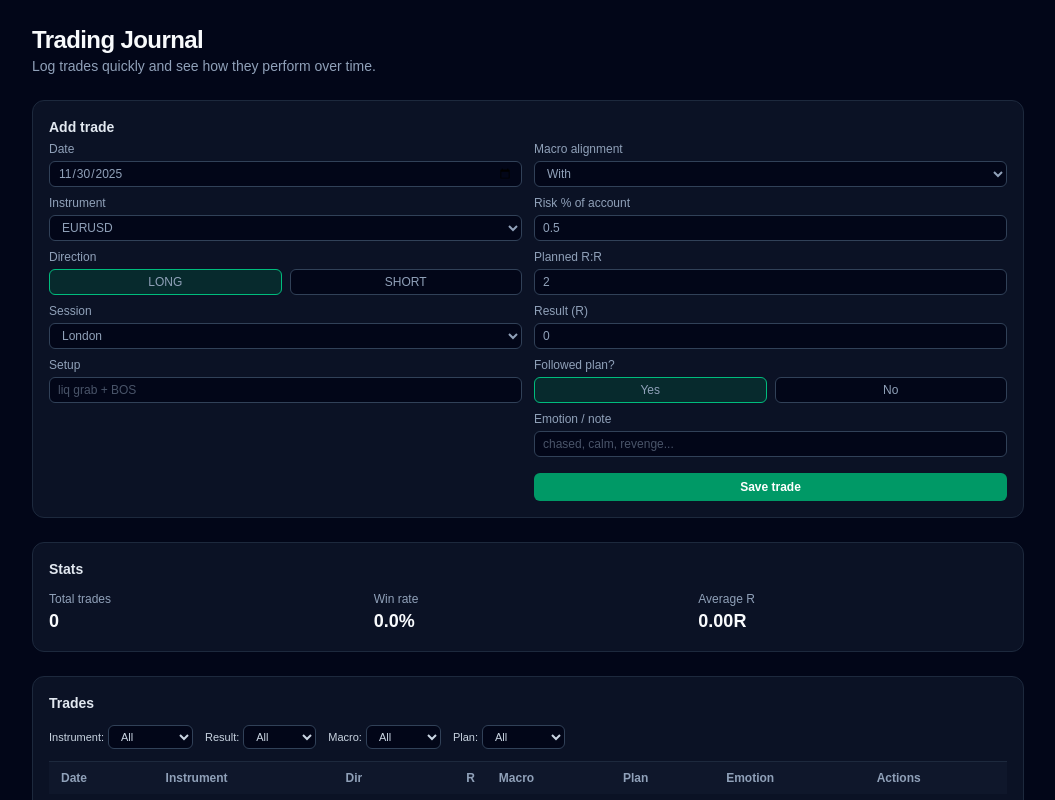
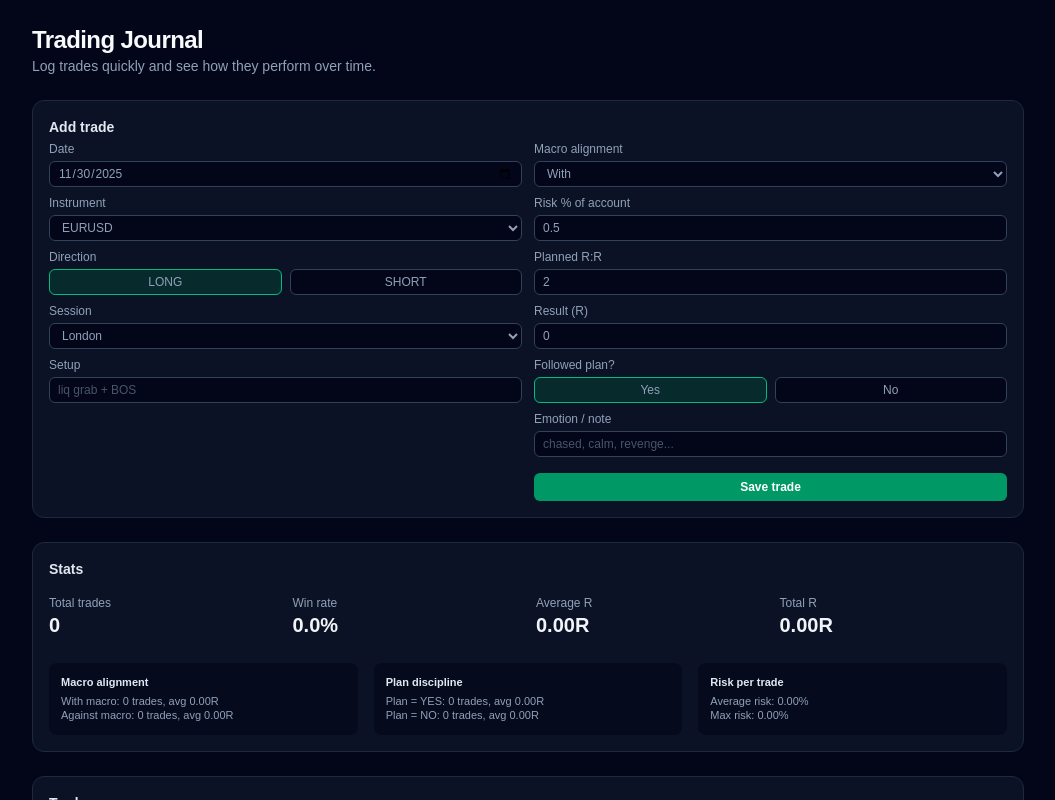
Before and after one commit to TheRRSpace/Prop-Dashboard-and-Journal, a Next.js app: page /journal in a window 1280 px wide. Shown: the top 800 px of the page, without its empty margins (112-1167 px from the left). Built offline with nearby package versions, Linux system fonts and the light colour scheme.

Commit message:
fixed how it's displayed the stats section

```diff
--- a/app/journal/page.tsx
+++ b/app/journal/page.tsx
@@ -1,6 +1,16 @@
 "use client";
 
 import { useEffect, useMemo, useState } from "react";
+
+import {
+  ResponsiveContainer,
+  LineChart,
+  Line,
+  XAxis,
+  YAxis,
+  CartesianGrid,
+  Tooltip,
+} from "recharts";
 
 // Basic trade type
 type Trade = {
@@ -74,8 +84,6 @@ export default function JournalPage() {
     saveTrades(trades);
   }, [trades]);
 
-  // simple stats
-
   // trades after applying filters
   const filteredTrades = useMemo(() => {
     return trades.filter((t) => {
@@ -103,19 +111,80 @@ export default function JournalPage() {
 
   const stats = useMemo(() => {
     if (filteredTrades.length === 0) {
-      return {
-        total: 0,
-        winRate: 0,
-        avgR: 0,
-      };
+      return { total: 0, winRate: 0, avgR: 0, totalR: 0 };
     }
 
     const total = filteredTrades.length;
     const wins = filteredTrades.filter((t) => t.resultR > 0).length;
+    const sumR = filteredTrades.reduce((sum, t) => sum + t.resultR, 0);
     const winRate = (wins / total) * 100;
-    const avgR = filteredTrades.reduce((sum, t) => sum + t.resultR, 0) / total;
+    const avgR = sumR / total;
 
-    return { total, winRate, avgR };
+    return { total, winRate, avgR, totalR: sumR };
+  }, [filteredTrades]);
+
+  const macroStats = useMemo(() => {
+    const withMacro = filteredTrades.filter((t) => t.macroAlignment === "With");
+    const againstMacro = filteredTrades.filter(
+      (t) => t.macroAlignment === "Against"
+    );
+
+    const avgWith =
+      withMacro.length === 0
+        ? 0
+        : withMacro.reduce((sum, t) => sum + t.resultR, 0) / withMacro.length;
+
+    const avgAgainst =
+      againstMacro.length === 0
+        ? 0
+        : againstMacro.reduce((sum, t) => sum + t.resultR, 0) /
+          againstMacro.length;
+
+    return {
+      withCount: withMacro.length,
+      againstCount: againstMacro.length,
+      avgWith,
+      avgAgainst,
+    };
+  }, [filteredTrades]);
+
+  const planStats = useMemo(() => {
+    const planYes = filteredTrades.filter((t) => t.followedPlan);
+    const planNo = filteredTrades.filter((t) => !t.followedPlan);
+
+    const avgYes =
+      planYes.length === 0
+        ? 0
+        : planYes.reduce((sum, t) => sum + t.resultR, 0) / planYes.length;
+
+    const avgNo =
+      planNo.length === 0
+        ? 0
+        : planNo.reduce((sum, t) => sum + t.resultR, 0) / planNo.length;
+
+    return {
+      yesCount: planYes.length,
+      noCount: planNo.length,
+      avgYes,
+      avgNo,
+    };
+  }, [filteredTrades]);
+
+  const riskStats = useMemo(() => {
+    if (filteredTrades.length === 0) {
+      return { avgRisk: 0, maxRisk: 0 };
+    }
+
+    const avgRisk =
+      filteredTrades.reduce((sum, t) => sum + t.riskPercent, 0) /
+      filteredTrades.length;
+
+    const maxRisk = filteredTrades.reduce(
+      (max, t) => Math.max(max, t.riskPercent),
+      0
+    );
+
+    return { avgRisk, maxRisk };
   }, [filteredTrades]);
 
   function startEdit(trade: Trade) {
@@ -434,21 +503,82 @@ export default function JournalPage() {
 
         {/* Stats */}
         <section className="rounded-xl border border-slate-800 bg-slate-900/70 p-4">
-          <h2 className="mb-3 text-sm font-semibold text-slate-200">Stats</h2>
-          <div className="grid gap-4 text-xs sm:grid-cols-3">
+          <h2 className="mb-4 text-sm font-semibold text-slate-200">Stats</h2>
+
+          {/* Top row: big numbers */}
+          <div className="grid gap-4 sm:grid-cols-4">
             <div>
-              <p className="text-slate-400">Total trades</p>
-              <p className="text-lg font-semibold">{stats.total}</p>
+              <p className="text-xs text-slate-400">Total trades</p>
+              <p className="text-xl font-semibold text-slate-100">
+                {stats.total}
+              </p>
             </div>
+
             <div>
-              <p className="text-slate-400">Win rate</p>
-              <p className="text-lg font-semibold">
+              <p className="text-xs text-slate-400">Win rate</p>
+              <p className="text-xl font-semibold text-slate-100">
                 {stats.winRate.toFixed(1)}%
               </p>
             </div>
+
             <div>
-              <p className="text-slate-400">Average R</p>
-              <p className="text-lg font-semibold">{stats.avgR.toFixed(2)}R</p>
+              <p className="text-xs text-slate-400">Average R</p>
+              <p className="text-xl font-semibold text-slate-100">
+                {stats.avgR.toFixed(2)}R
+              </p>
+            </div>
+
+            <div>
+              <p className="text-xs text-slate-400">Total R</p>
+              <p className="text-xl font-semibold text-slate-100">
+                {stats.totalR.toFixed(2)}R
+              </p>
+            </div>
+          </div>
+
+          {/* Bottom row: segmented stats */}
+          <div className="mt-6 grid gap-4 text-xs sm:grid-cols-3">
+            {/* Macro alignment card */}
+            <div className="rounded-lg bg-slate-950/60 p-3">
+              <p className="mb-1 font-semibold text-slate-200 text-[11px]">
+                Macro alignment
+              </p>
+              <p className="text-[11px] text-slate-400">
+                With macro: {macroStats.withCount} trades, avg{" "}
+                {macroStats.avgWith.toFixed(2)}R
+              </p>
+              <p className="text-[11px] text-slate-400">
+                Against macro: {macroStats.againstCount} trades, avg{" "}
+                {macroStats.avgAgainst.toFixed(2)}R
+              </p>
+            </div>
+
+            {/* Plan discipline card */}
+            <div className="rounded-lg bg-slate-950/60 p-3">
+              <p className="mb-1 font-semibold text-slate-200 text-[11px]">
+                Plan discipline
+              </p>
+              <p className="text-[11px] text-slate-400">
+                Plan = YES: {planStats.yesCount} trades, avg{" "}
+                {planStats.avgYes.toFixed(2)}R
+              </p>
+              <p className="text-[11px] text-slate-400">
+                Plan = NO: {planStats.noCount} trades, avg{" "}
+                {planStats.avgNo.toFixed(2)}R
+              </p>
+            </div>
+
+            {/* Risk card */}
+            <div className="rounded-lg bg-slate-950/60 p-3">
+              <p className="mb-1 font-semibold text-slate-200 text-[11px]">
+                Risk per trade
+              </p>
+              <p className="text-[11px] text-slate-400">
+                Average risk: {riskStats.avgRisk.toFixed(2)}%
+              </p>
+              <p className="text-[11px] text-slate-400">
+                Max risk: {riskStats.maxRisk.toFixed(2)}%
+              </p>
             </div>
           </div>
         </section>
@@ -525,6 +655,7 @@ export default function JournalPage() {
                   </th>
                   <th className="px-3 py-2 text-left text-slate-400">Dir</th>
                   <th className="px-3 py-2 text-right text-slate-400">R</th>
+                  <th className="px-3 py-2 text-left text-slate-400">Setup</th>
                   <th className="px-3 py-2 text-left text-slate-400">Macro</th>
                   <th className="px-3 py-2 text-left text-slate-400">Plan</th>
                   <th className="px-3 py-2 text-left text-slate-400">
@@ -574,8 +705,19 @@ export default function JournalPage() {
                     </td>
 
                     {/* Macro alignment */}
-                    <td className="px-3 py-2 text-slate-200">
-                      {t.macroAlignment}
+                    <td className="px-3 py-2">
+                      <span
+                        className={
+                          "rounded-full px-2 py-0.5 text-[10px] font-semibold " +
+                          (t.macroAlignment === "With"
+                            ? "bg-emerald-900/60 text-emerald-300"
+                            : t.macroAlignment === "Against"
+                            ? "bg-amber-900/60 text-amber-300"
+                            : "bg-slate-800 text-slate-300")
+                        }
+                      >
+                        {t.macroAlignment}
+                      </span>
                     </td>
 
                     {/* Followed plan badge */}
```
